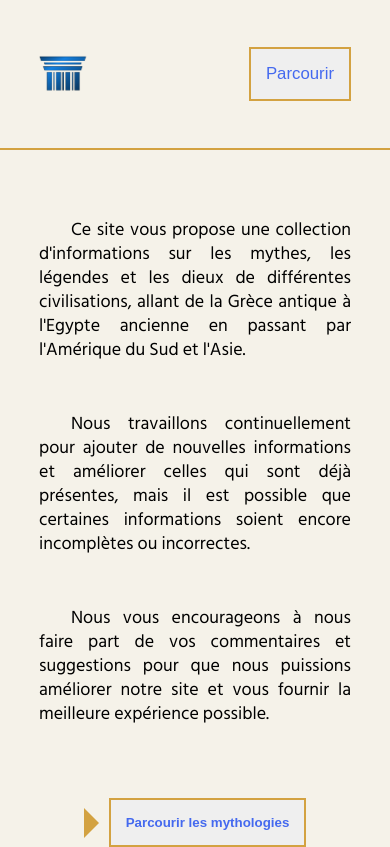
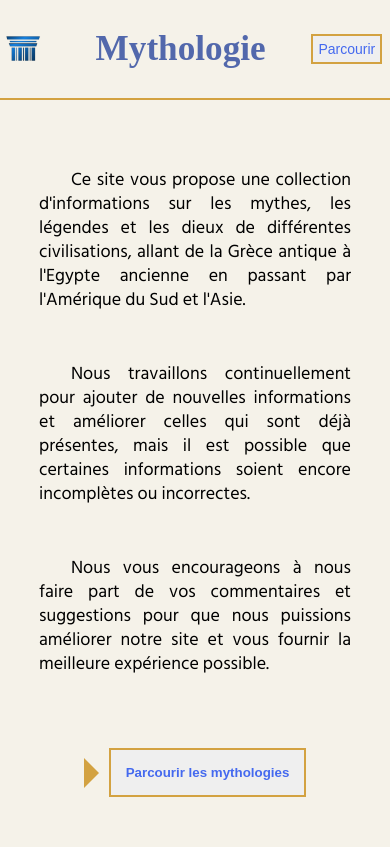
Before and after one commit to Nusky173/Mythologie, a Next.js app: page / in a window 390 px wide. Built offline with nearby package versions, Linux system fonts and the light colour scheme; a web font is replaced by a local one.

Commit message:
redesign mobile layout_header

```diff
--- a/app/layout.module.css
+++ b/app/layout.module.css
@@ -72,13 +72,26 @@
   }
 
   @media only screen and (max-width: 650px) {
+
+    .header {
+      padding: 0 2% 0 2%;
+      height: 100px;
+      min-height: 100px;
+    }
+
+    .visitButton {
+      font-size: 14px;
+      padding: 5px;
+    }
+
     .title {
-        display: none;
-        width: 0px;
+        font-size: 2.2rem;
+        margin-left: 10px;
     }
 
     .logo, .logobutton {
-      margin-left: 20px;
+      transform: scale(1.2);
+      margin-left: 0;
     }
 
 }
```
